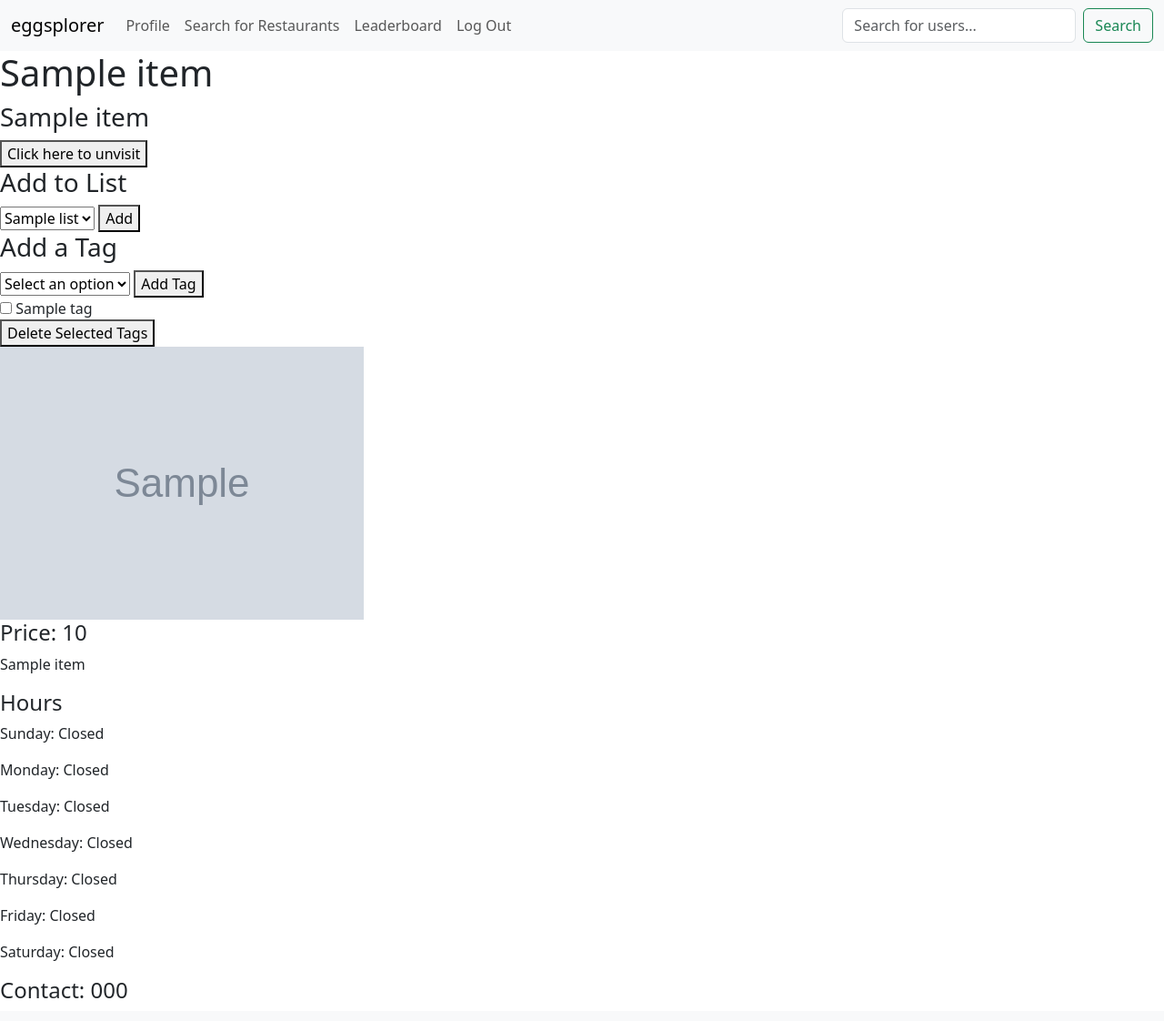
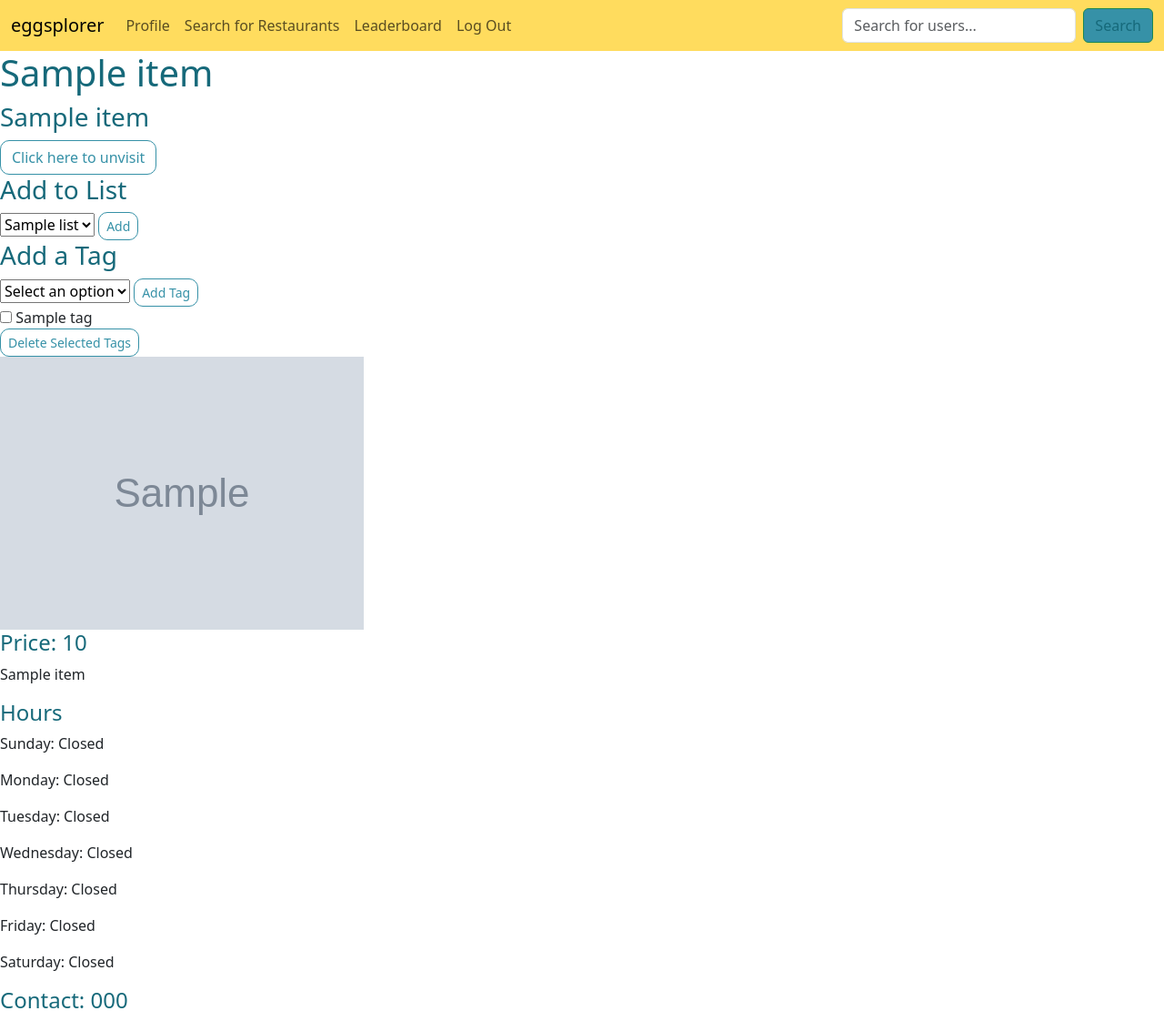
Before and after one commit to juliettetripier/Hackbright-Project, a Flask app: page /restaurant/1 in a window 1280 px wide. Shown: the whole page at 91% size. Before the commit the page ends 1097 px from the top, so only its background shows below. Run offline with Flask 3, Linux system fonts and the light colour scheme; the visitor is signed in with stand-in values (Sample User, id 1); tables that the repository leaves empty hold one stand-in row (values such as "Sample post"); grey boxes marked "Sample" are stand-in pictures; a database or web service that is not in the repository returns one stand-in record (values such as "Sample title"); data that the repository does not hold is empty.

Commit message:
Added CSS file

```diff
--- a/server.py
+++ b/server.py
@@ -11,7 +11,6 @@ app = Flask(__name__)
 app.secret_key = "REPLACE ME LATER"
 
 YELP_API_KEY = os.environ['YELP_KEY']
-# MAPS_API_KEY = os.environ['MAPS_KEY']
 
 # Helper functions
 def get_restaurant_info(yelp_id):
@@ -370,16 +369,22 @@ def add_to_list():
     """Add a restaurant to a user's list."""
 
     user = crud.get_user_by_id(session.get('user'))
+    print(user)
     list_id = request.json.get('listid')
+    print(list_id)
     yelp_id = request.json.get('restaurantid')
+    print(yelp_id)
     restaurant = crud.get_restaurant_by_yelp_id(yelp_id)
+    print(restaurant)
 
     new_list_item = crud.add_list_item(user.user_id, restaurant.restaurant_id, list_id)
+    print(new_list_item)
 
     # check user's previous list items to determine eligibility for achievements
     previous_list_items = crud.get_all_list_items_by_user(user.user_id)
     if not previous_list_items:
         new_achievement = crud.get_achievement_by_name('Dreamer 1')
+        print(new_achievement)
         crud.add_achievement(user, new_achievement)
         flash(f'New achievement earned: {new_achievement.name}')
 
@@ -441,7 +446,8 @@ def delete_list():
         list_items_remaining = len(all_list_items) - num_items_deleted
         if list_items_remaining == 0:
             achievement = crud.get_achievement_by_name('Dreamer 1')
-            db.session.delete(achievement)
+            achievement_to_delete = crud.get_user_achievement_by_achievement(user_id, achievement.achievement_id)
+            db.session.delete(achievement_to_delete)
             crud.update_achievement_info_by_user_id(user_id, -(achievement.points), -1)
         for item in items_to_delete:
             db.session.delete(item)
@@ -533,8 +539,7 @@ def show_leaderboard():
         user_in_top_ten = False
         if user in top_ten:
             user_in_top_ten = True
-        user_rank = users_by_points.index(user)
-
+        user_rank = (users_by_points.index(user)) + 1
         return render_template('leaderboard.html',
                             user=user,
                             top_ten=top_ten,
@@ -553,9 +558,6 @@ def get_user_search_results():
     requested_user = crud.get_user_by_username(requested_username)
     user = session.get('user')
 
-    print(requested_username)
-    print(requested_user)
-
     if user:
         return render_template('user-search-results.html',
                             requested_username=requested_username,
--- /dev/null
+++ b/static/css/base.css
@@ -0,0 +1,26 @@
+.btn-success {
+    background-color: #3691A7;
+}
+
+.btn-success:hover, .btn-success:focus, .btn-success:active {
+    background-color: #82C0CC;
+}
+
+h1, h2, h3, h4, h5, h6 {
+    color: #16697A;
+}
+
+a {
+    color: #489FB5;
+}
+
+.btn-outline-primary {
+    color: #3691A7;
+    border-color: #3691A7;
+    border-radius: 10px;
+}
+
+.btn-outline-primary:hover, .btn-outline-primary:focus, .btn-outline-primary:active {
+    background-color: #82C0CC;
+    border-color: #82C0CC
+}
--- a/templates/base.html
+++ b/templates/base.html
@@ -7,10 +7,12 @@
 
     <link href="https://cdn.jsdelivr.net/npm/bootstrap@5.3.2/dist/css/bootstrap.min.css" rel="stylesheet" integrity="sha384-T3c6CoIi6uLrA9TneNEoa7RxnatzjcDSCmG1MXxSR1GAsXEV/Dwwykc2MPK8M2HN" crossorigin="anonymous">
     <script src="https://cdn.jsdelivr.net/npm/bootstrap@5.3.2/dist/js/bootstrap.bundle.min.js" integrity="sha384-C6RzsynM9kWDrMNeT87bh95OGNyZPhcTNXj1NW7RuBCsyN/o0jlpcV8Qyq46cDfL" crossorigin="anonymous"></script>
+
+    <link rel="stylesheet" href="/static/css/base.css">
   </head>
 
   <body>
-    <nav class="navbar navbar-expand-lg navbar-light bg-light">
+    <nav class="navbar sticky-top navbar-expand-lg navbar-light" style="background-color: #FFDC5E">
       <div class="container-fluid">
         <a class="navbar-brand" href="/">eggsplorer</a>
         <button class="navbar-toggler" type="button" data-bs-toggle="collapse" data-bs-target="#navbarSupportedContent" aria-controls="navbarSupportedContent" aria-expanded="false" aria-label="Toggle navigation">
@@ -34,7 +36,7 @@
           </ul>
           <form class="d-flex" action="/search-user">
             <input class="form-control me-2" type="search" placeholder="Search for users..." aria-label="Search" name="requested_user">
-            <button class="btn btn-outline-success" type="submit">Search</button>
+            <button class="btn btn-success" type="submit" style="color: #16697A">Search</button>
           </form>
         </div>
         {% else %}
--- a/templates/restaurant-details.html
+++ b/templates/restaurant-details.html
@@ -13,11 +13,11 @@
 
 <div id="visit-div">
 {% if visit %}
-    <button type="button" id="visit-button" name="visit-button" value="{{ data['id'] }}" style="display: none">I ate here!</button>
-    <button type="button" id="unvisit-button" name="unvisit-button" value="{{ data['id'] }}">Click here to unvisit</button>
+    <button type="button" class="btn btn-outline-primary" id="visit-button" name="visit-button" value="{{ data['id'] }}" style="display: none">I ate here!</button>
+    <button type="button" class="btn btn-outline-primary" id="unvisit-button" name="unvisit-button" value="{{ data['id'] }}">Click here to unvisit</button>
 {% else %}
-    <button type="button" id="visit-button" name="visit-button" value="{{ data['id'] }}">I ate here!</button>
-    <button type="button" id="unvisit-button" name="unvisit-button" value="{{ data['id'] }}" style="display: none">Click here to unvisit</button>
+    <button type="button" class="btn btn-outline-primary" id="visit-button" name="visit-button" value="{{ data['id'] }}">I ate here!</button>
+    <button type="button" class="btn btn-outline-primary" id="unvisit-button" name="unvisit-button" value="{{ data['id'] }}" style="display: none">Click here to unvisit</button>
 {% endif %}
 </div>
 
@@ -29,7 +29,7 @@
                 <option value="{{ list.list_id }}">{{ list.name }}</option>
             {% endfor %}
         </select>
-        <button type="button" id="add-to-list-button">Add</button>
+        <button type="button" class="btn btn-outline-primary btn-sm" id="add-to-list-button">Add</button>
     {% else %}
         <p>You have no lists!</p>
         <p><a href="/newlist">Click here</a> to make a list.</p>
@@ -45,7 +45,7 @@
             <option value="{{ tag.tag_id }}" class="displayed-tag">{{ tag.name }}</option>
         {% endfor %}
     </select>
-    <button type="button" id="add-tag-button">Add Tag</button>
+    <button type="button" class="btn btn-outline-primary btn-sm" id="add-tag-button">Add Tag</button>
     <div id="edit-tags">
         <form action="/deletetag" method="POST">
             <div id="added-tags-div">
@@ -57,9 +57,9 @@
             </div>
             <input type="hidden" name="restaurant_yelp_id" value="{{ data['id'] }}">
             {% if user.tags %}
-            <button type="submit" id="delete-tags-button">Delete Selected Tags</button>
+            <button type="submit" class="btn btn-outline-primary btn-sm" id="delete-tags-button">Delete Selected Tags</button>
             {% else %}
-            <button type="submit" id="delete-tags-button" style="display: none">Delete Selected Tags</button>
+            <button type="submit" class="btn btn-outline-primary btn-sm" id="delete-tags-button" style="display: none">Delete Selected Tags</button>
             {% endif %}
         </form>
     </div>
```
